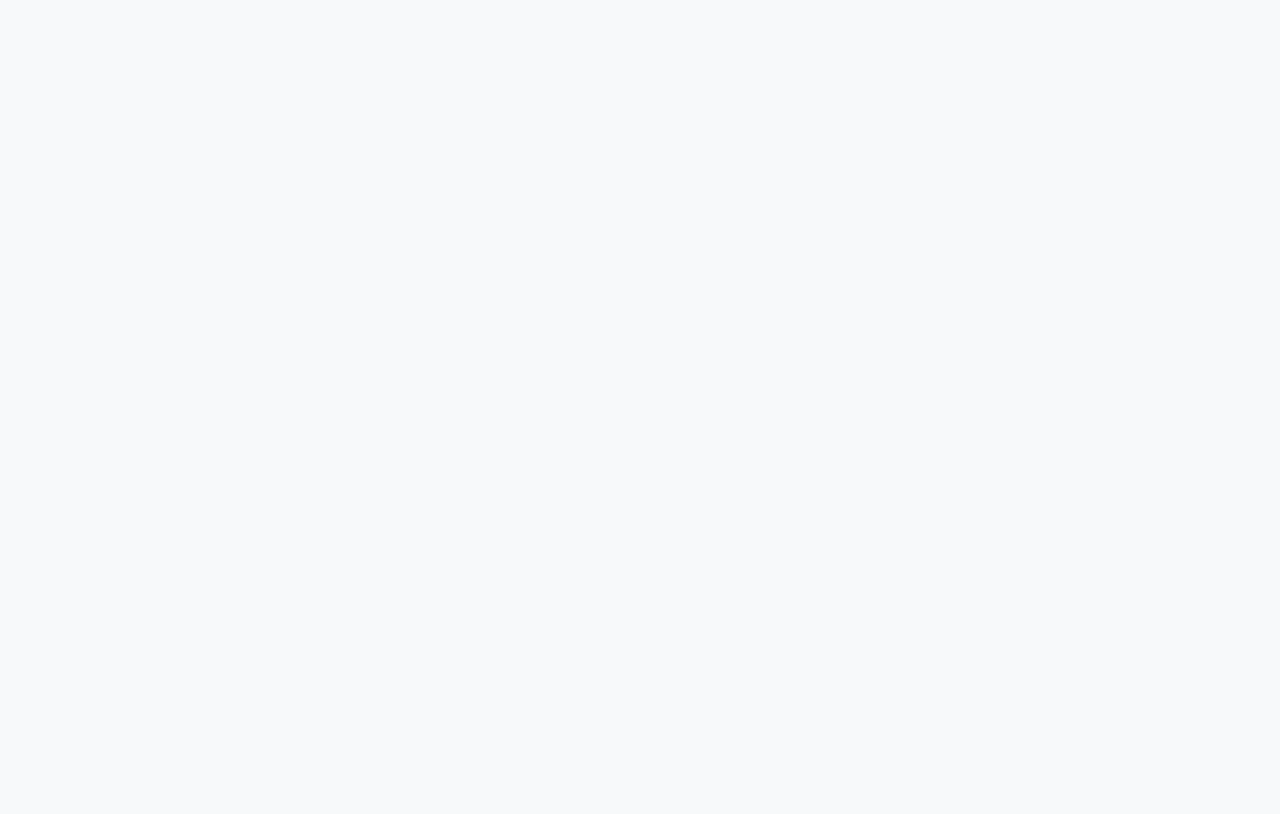
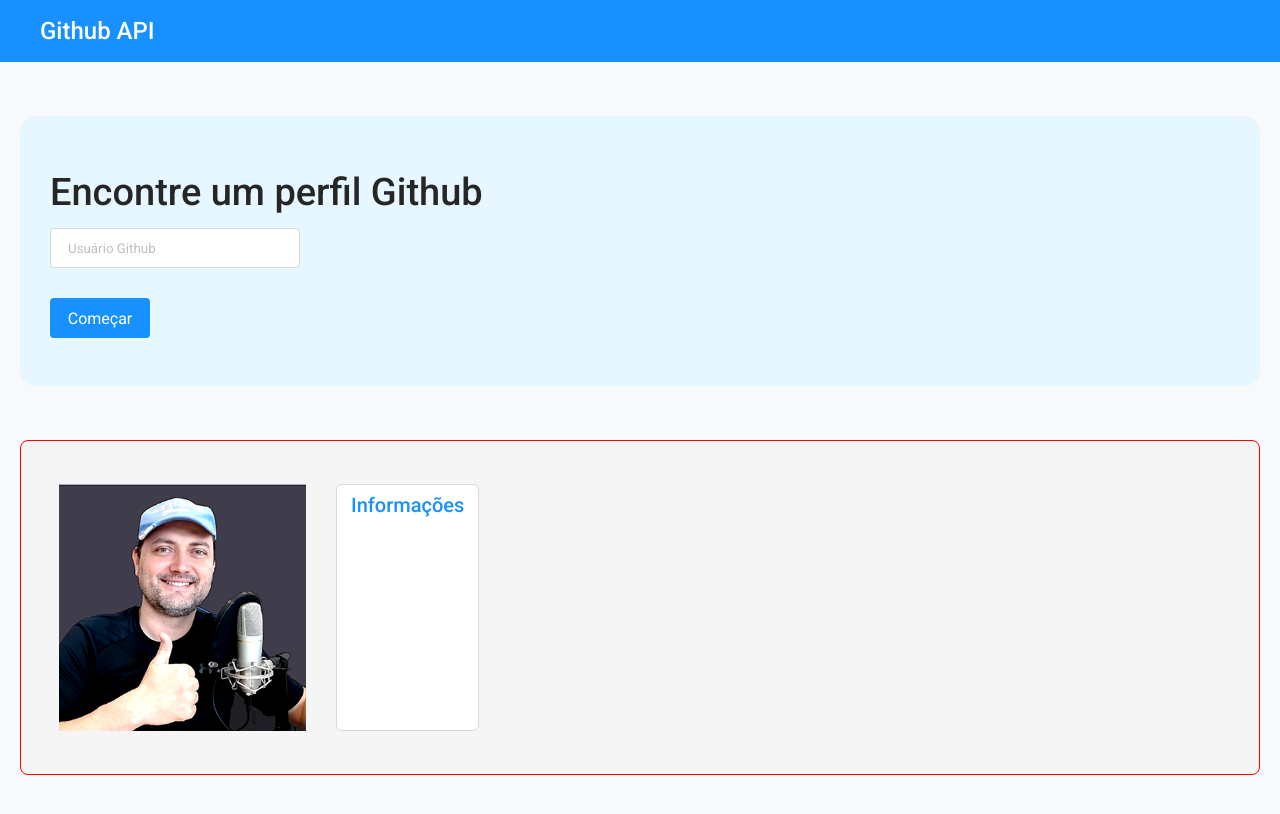
Before and after one commit to VictorB4rros/desafio-github-api, a React (Vite) app: page /find/result in a window 1280 px wide. Before the commit this address had no page. Shown: the top 814 px of the page. Built offline with nearby package versions, Linux system fonts and the light colour scheme.

Commit message:
Started informations card

```diff
--- a/src/App.tsx
+++ b/src/App.tsx
@@ -2,6 +2,7 @@ import { BrowserRouter, Navigate, Route, Routes } from "react-router-dom";
 import Root from "./routes/Root";
 import Home from "./routes/Root/Home";
 import Find from "./routes/Root/Find";
+import ProfileCard from "./components/ProfileCard";
 
 function App() {
 
@@ -11,7 +12,9 @@ function App() {
         <Route path="/" element={<Root />} >
           <Route index element={<Navigate to="/home" />} />
           <Route path="home" element={<Home />} />
-          <Route path="find" element={<Find />} />
+          <Route path="find/" element={<Find />} >
+            <Route path="result" element={<ProfileCard />} />
+          </Route>
         </Route>
       </Routes>
     </BrowserRouter>
--- /dev/null
+++ b/src/components/ProfileCard/index.tsx
@@ -0,0 +1,15 @@
+import './styles.css';
+import profilePic from '../../assets/profile-picture.png';
+
+export default function ProfileCard() {
+    return (
+        <div className="container profile-container">
+            <div className="picture-container">
+                <img className="profile-pic" src={profilePic} alt="Profile picture" />
+            </div>
+            <div className="profile-info-container">
+                <p className="info-title">Informações</p>
+            </div>
+        </div>
+    );
+}
--- /dev/null
+++ b/src/components/ProfileCard/styles.css
@@ -0,0 +1,31 @@
+.profile-container {
+    background-color: var(--color-card-bg-secondary);
+    border: 1px solid red;
+    border-radius: 8px;
+    padding: 43px 38px;
+    display: flex;
+}
+
+.picture-container {
+    height: 247px;
+    width: 247px;
+    margin-right: 30px;
+}
+
+.profile-pic {
+    max-height: 247px;
+    max-width: 247px;
+}
+
+.profile-info-container {
+    background-color: var(--color-card-bg-tertiary);
+    border: 1px solid var(--color-border-primary);
+    border-radius: 6px;
+    padding: 8px 14px;
+}
+
+.info-title {
+    color: var(--color-font-septenary);
+    font-weight: 500;
+    font-size: 20px;
+}
--- a/src/index.css
+++ b/src/index.css
@@ -6,6 +6,7 @@
 
     --color-card-bg-primary: #E6F7FF;
     --color-card-bg-secondary: #F5F5F5;
+    --color-card-bg-tertiary: #FFFFFF;
 
     --color-font-primary: #FFFFFF;
     --color-font-secondary: #000000;
--- a/src/routes/Root/Find/index.tsx
+++ b/src/routes/Root/Find/index.tsx
@@ -1,3 +1,4 @@
+import { Outlet } from 'react-router-dom';
 import Button from '../../../components/Button';
 import './styles.css';
 
@@ -22,6 +23,9 @@ export default function Find() {
                         <Button />
                     </div>
                 </div>
+                <div>
+                    <Outlet />
+                </div>
             </section>
         </main>
     );
--- a/src/routes/Root/Find/styles.css
+++ b/src/routes/Root/Find/styles.css
@@ -10,6 +10,7 @@
     flex-direction: column;
     align-items: center;
     padding: 54px 0;
+    margin-bottom: 54px;
 }
 
 .find-title-container {
```
Also changed, not shown: src/assets/profile-picture.png (added).
